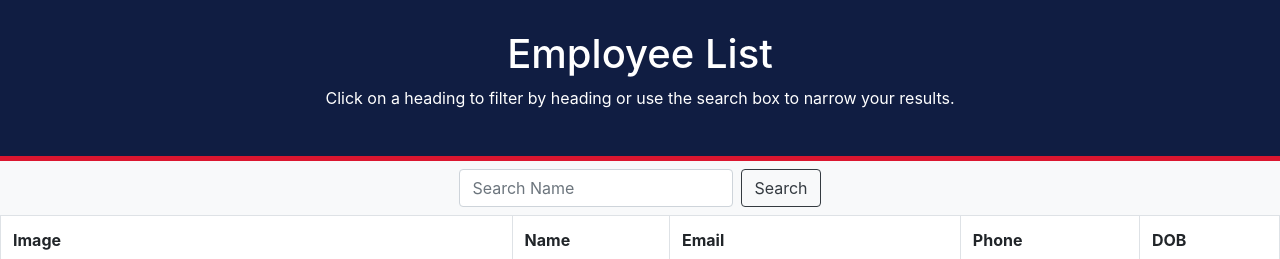
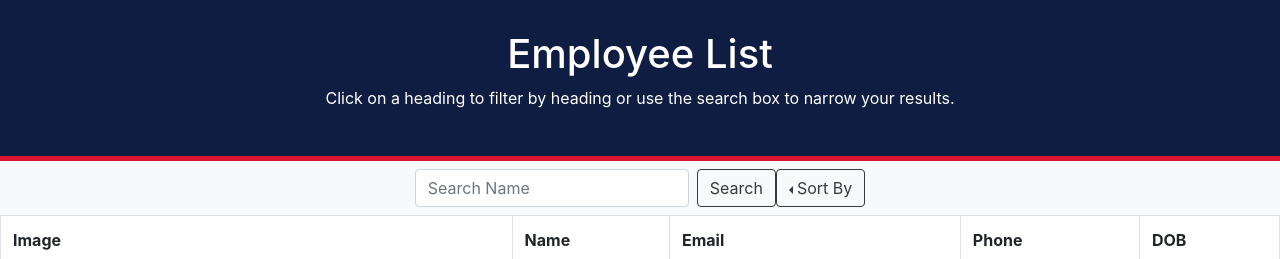
Before and after one commit to darren-behan/employee-list, a React (Create React App) app: page / in a window 1280 px wide. Shown: the top 259 px of the page. Built offline with nearby package versions, Linux system fonts and the light colour scheme.

Commit message:
adding a sort button

```diff
--- a/src/components/Nav/index.js
+++ b/src/components/Nav/index.js
@@ -1,5 +1,5 @@
 import React from "react";
-import { Navbar, Form, FormControl, Button } from 'react-bootstrap';
+import { Navbar, Form, FormControl, Button, DropdownButton, Dropdown } from 'react-bootstrap';
 import "./index.css";
 
 function Nav(props) {
@@ -9,6 +9,9 @@ function Nav(props) {
         <FormControl type="text" placeholder="Search Name" className="mr-sm-2" onChange={props.handleInputChange} value={props.value} />
         <Button onClick={props.handleFormSubmit} variant="outline-dark">Search</Button>
       </Form>
+      <DropdownButton id="dropdown-basic-button" variant="outline-dark" title="Sort By" drop="left">
+        <Dropdown.Item as="button" value="name" onClick={props.handleSortChange}>Name</Dropdown.Item>
+      </DropdownButton>
     </Navbar>
   );
 }
```
